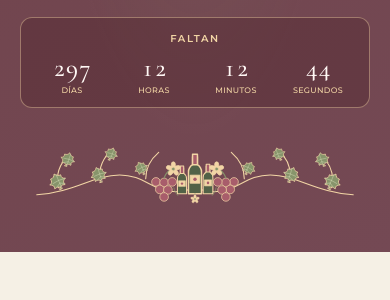
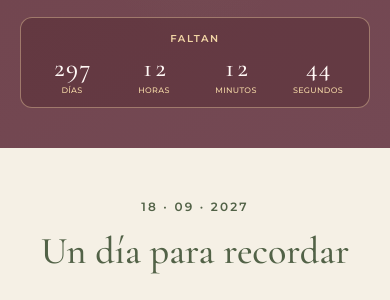
Before and after one commit to CaMaRoGa/Weddpage, a website: page public/index.html in a window 390 px wide. Shown: the part 493-793 px from the top of the page. Drawn offline with nearby package versions, Linux system fonts and the light colour scheme; a script that the page names is missing.

Commit message:
quita foto modificar

```diff
--- a/public/index.html
+++ b/public/index.html
@@ -69,7 +69,6 @@
         </div>
         <p class="countdown-message" hidden></p>
       </div>
-      <img class="hero-ornament" src="./assets/hero-ornament.svg" alt="" aria-hidden="true">
     </section>
 
     <section class="simple-section" id="boda">
@@ -503,7 +502,7 @@
       <img class="gift-ornament" src="./assets/gift-driving.svg" alt="" aria-hidden="true">
       <div class="gift-card">
         <p class="gift-intro">Si queréis hacernos un regalo, aquí va una idea:</p>
-        <h3>Operación: Carnet para María</h3>
+        <h3>Operación: Carnet para María y un pequeño impulso para nuestro futuro</h3>
         <p class="gift-copy">María aún no tiene carnet. Vuestros regalos irán a sus <span class="gift-highlight">clases, prácticas y examen</span>. ¡Los conos de la autoescuela ya están avisados!</p>
         <div class="gift-account">
           <span>Cuenta provisional del fondo «Rumbo a la autoescuela»</span>
--- a/public/styles.css
+++ b/public/styles.css
@@ -231,13 +231,6 @@ body::before {
   font: italic 28px/1.2 var(--serif);
 }
 
-.hero-ornament {
-  display: block;
-  width: min(620px, 92%);
-  height: auto;
-  margin: 22px auto 0;
-}
-
 .content-section {
   width: 100%;
   margin: 0 auto;
@@ -1709,11 +1702,6 @@ textarea:focus,
     font-size: 9px;
   }
 
-  .hero-ornament {
-    width: min(520px, 96%);
-    margin-top: 18px;
-  }
-
   .content-section {
     width: 100%;
     padding: 36px 14px 52px;
```
Also changed, not shown: public/assets/hero-ornament.svg (deleted).
